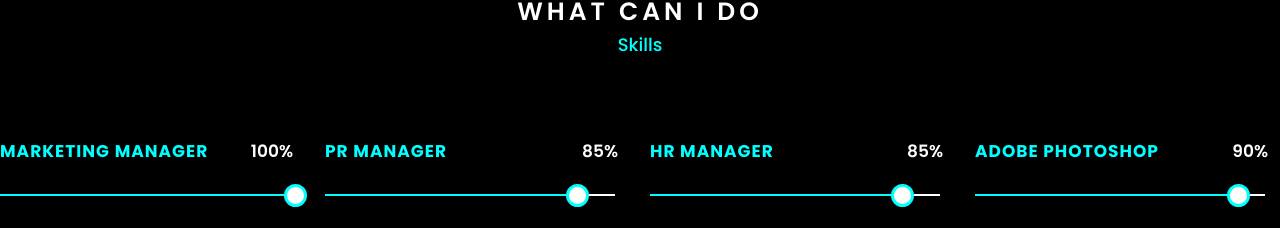
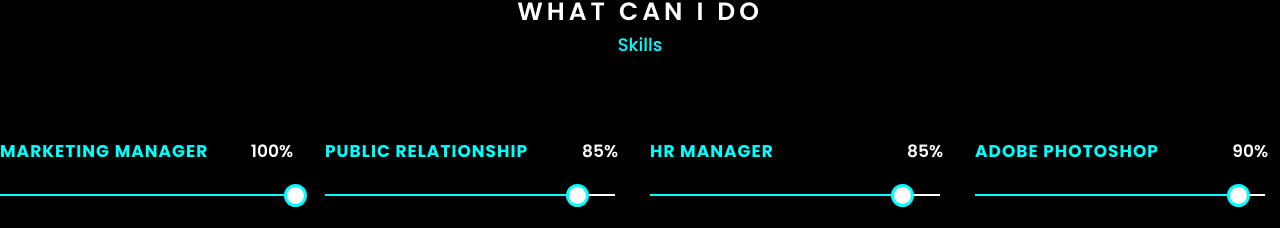
Before and after one commit to Zukhriddin05/Portfolio, a React (Vite) app: page / in a window 1280 px wide. Shown: the part 2539-2767 px from the top of the page. Built offline with nearby package versions, Linux system fonts and the light colour scheme.

Commit message:
Update Level.jsx

```diff
--- a/src/components/level/Level.jsx
+++ b/src/components/level/Level.jsx
@@ -58,7 +58,7 @@
                     </div>
                     <div className="level__box">
                         <div className="level__box-title">
-                            <h2 className="level__title">pr manager</h2>
+                            <h2 className="level__title">Public relationship</h2>
                             <p className="level__txt">85%</p>
                         </div>
                         <div className="level__box-line85"></div>
```
